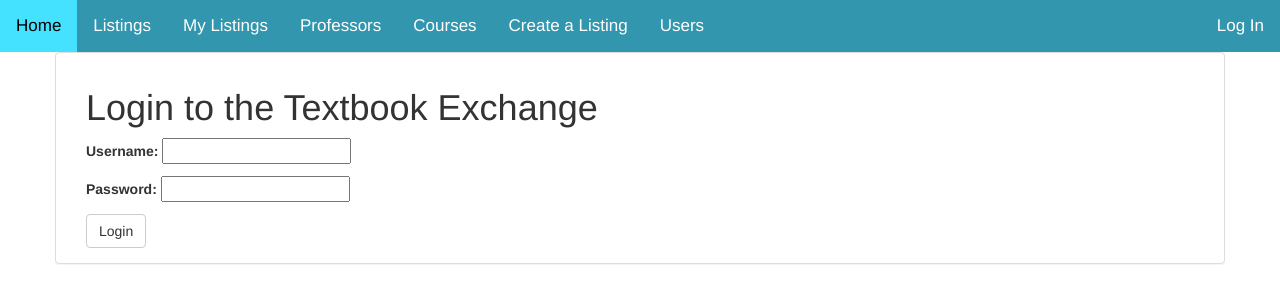
After one commit to aphelyon/Textbook-Exchange, a Django app: page /login in a window 1280 px wide. The commit adds this page. Shown: the top 303 px of the page. Run offline with Django 3.2, Linux system fonts and the light colour scheme; some libraries are stand-ins or nearby versions.

Commit message:
login now adds a cookie when successful

```diff
--- /dev/null
+++ b/app/web/webapp/forms.py
@@ -0,0 +1,6 @@
+from django import forms
+
+
+class LoginForm(forms.Form):
+    username = forms.CharField(max_length=32)
+    password = forms.CharField(max_length=256)
--- a/app/web/webapp/templates/base_logged_in.html
+++ b/app/web/webapp/templates/base_logged_in.html
@@ -29,7 +29,7 @@
         <a href="">Courses</a>
           <a href="">Create a Listing</a>
         <a href="">Users</a>
-        <a id="logOut" href="">Log In</a>
+        <a id="logOut" href="{% url 'webapp:login' %}">Log In</a>
       </div>
       {% endblock %}
       <div class = "panel panel-default container" >
--- /dev/null
+++ b/app/web/webapp/templates/login.html
@@ -0,0 +1,11 @@
+{% extends "base_logged_in.html" %}
+
+{% block content %}
+    <h1>Login to the Textbook Exchange</h1>
+<form method="post">
+{% csrf_token %}
+{{ form.as_p }}
+<button type="submit" class="login btn btn-default">Login</button>
+</form>
+
+{% endblock %}
--- a/app/web/webapp/urls.py
+++ b/app/web/webapp/urls.py
@@ -3,6 +3,7 @@ from webapp import views
 
 
 urlpatterns = [url(r'^$', views.index, name='index'),
+               url(r'^login$', views.login, name='login'),
                url(r'^listing/(?P<pk>\d+)$', views.listing_view, name='listing'),
                url(r'^user/(?P<pk>\d+)$', views.user_profile_view, name='user'),
                url(r'^course/(?P<pk>\d+)$', views.course_view, name='course'),
--- a/app/web/webapp/views.py
+++ b/app/web/webapp/views.py
@@ -1,7 +1,9 @@
-from django.shortcuts import render
+from django.shortcuts import render, HttpResponseRedirect, reverse
 import urllib.request
+import urllib.parse
 import json
 from datetime import datetime
+import webapp.forms
 
 
 # Create your views here.
@@ -49,3 +51,28 @@ def textbook_view(request, pk):
     if 'textbook' in textbook_details:
         textbook_details['textbook']['results']['pub_date'] = datetime.strptime(textbook_details['textbook']['results']['pub_date'][:-6], "%Y-%m-%d %H:%M:%S")
     return render(request, 'textbook_detail.html', textbook_details)
+
+
+def login(request):
+    form = webapp.forms.LoginForm()
+    if request.method == "GET":
+        return render(request, 'login.html', {'form': form})
+
+    ret_form = webapp.forms.LoginForm(request.POST)
+
+    if not ret_form.is_valid():
+        return render(request, 'login.html', {'form': form})
+
+    username = ret_form.cleaned_data['username']
+    password = ret_form.cleaned_data['password']
+    experience_url = 'http://exp-api:8000/experience/login'
+    data = urllib.parse.urlencode({'username': username, 'password': password}).encode('utf-8')
+    experience_request = urllib.request.Request(experience_url, data)
+    experience_response = json.loads(urllib.request.urlopen(experience_request).read().decode('utf-8'))
+    if not experience_response or not experience_response['ok']:
+        return render(request, 'login.html', {'form': form})
+    authenticator = experience_response['results']['authenticator']
+    response = HttpResponseRedirect(reverse('webapp:index'))
+    response.set_cookie("auth", authenticator)
+
+    return response
```
